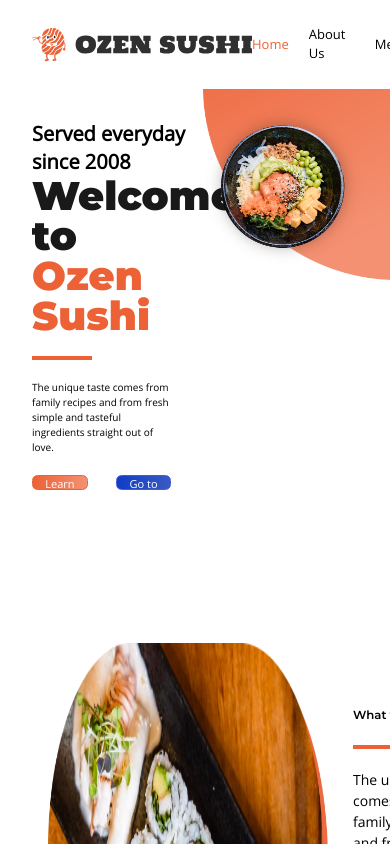
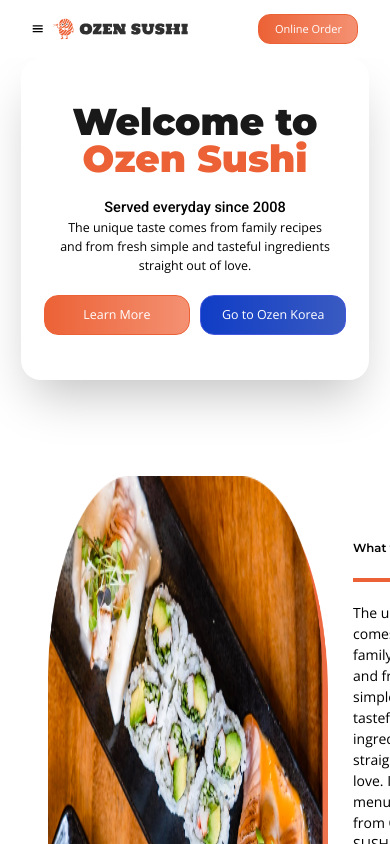
Before and after one commit to Sungmin-Kim-0508/ozen-sushi-korea, a Next.js app: page /ozen-sushi in a window 390 px wide. Shown: the top 844 px of the page. Built offline with nearby package versions, Linux system fonts and the light colour scheme; a web font is replaced by a local one.

Commit message:
completed 1st section in mobile size

```diff
--- a/app/components/button.tsx
+++ b/app/components/button.tsx
@@ -2,8 +2,8 @@ import React from "react";
 
 type BtnProps = {
   children: React.ReactNode;
-  width: string;
-  height: string;
+  width?: string;
+  height?: string;
   className?: string;
 };
 
@@ -18,7 +18,7 @@ export const OrangeBgBtn: React.FC<BtnProps> = ({
   <button
     type="button"
     style={{ width, height }}
-    className={`text-center rounded-[1.42vw] bg-gradient-to-r from-EC6236 to-F49172 border border-EC6236 text-white ${buttonFontSize} hover:text-EC6236 hover:from-white hover:to-white duration-1000 ${
+    className={`text-center rounded-[20px] bg-gradient-to-r from-EC6236 to-F49172 border border-EC6236 text-white ${buttonFontSize} hover:text-EC6236 md:rounded-[14px] hover:from-white hover:to-white duration-1000 ${
       className ? className : ""
     }`}
   >
@@ -52,7 +52,7 @@ export const RedBgBtn: React.FC<BtnProps> = ({
   <button
     type="button"
     style={{ width, height }}
-    className={`text-center rounded-[1.42vw] bg-CF382D border border-CF382D ${buttonFontSize} text-white hover:duration-500 hover:bg-black hover:border-CF382D hover:text-CF382D ${
+    className={`text-center rounded-[20px] bg-CF382D border border-CF382D ${buttonFontSize} text-white hover:duration-500 hover:bg-black hover:border-CF382D hover:text-CF382D ${
       className ? className : ""
     }`}
   >
@@ -69,7 +69,7 @@ export const BlackBgBtc: React.FC<BtnProps> = ({
   <button
     type="button"
     style={{ width, height }}
-    className={`text-center rounded-[1.42vw] bg-black border border-white text-white ${buttonFontSize} hover:duration-500 hover:bg-white hover:border-white hover:text-black ${
+    className={`text-center rounded-[20px] bg-black border border-white text-white ${buttonFontSize} hover:duration-500 hover:bg-white hover:border-white hover:text-black ${
       className ? className : ""
     }`}
   >
@@ -86,7 +86,7 @@ export const BlueBgBtn: React.FC<BtnProps> = ({
   <button
     type="button"
     style={{ width, height }}
-    className={`text-center rounded-[1.42vw] bg-gradient-to-r from-103DC6 to-395AC1 border border-4358DC text-white ${buttonFontSize} hover:bg-white hover:border-4358DC hover:text-4358DC hover:from-white hover:to-white duration-1000 ${
+    className={`text-center rounded-[20px] bg-gradient-to-r from-103DC6 to-395AC1 border border-4358DC text-white ${buttonFontSize} md:rounded-[14px] hover:bg-white hover:border-4358DC hover:text-4358DC hover:from-white hover:to-white duration-1000 ${
       className ? className : ""
     }`}
   >
--- a/app/head.tsx
+++ b/app/head.tsx
@@ -24,6 +24,10 @@ export default function Head() {
         href="https://fonts.googleapis.com/css2?family=Open+Sans&display=swap"
         rel="stylesheet"
       />
+      <link
+        href="https://fonts.googleapis.com/css2?family=Roboto:wght@500&display=swap"
+        rel="stylesheet"
+      />
     </head>
   );
 }
--- a/app/ozen-sushi/Header.tsx
+++ b/app/ozen-sushi/Header.tsx
@@ -1,6 +1,7 @@
 import React from "react";
 import Link from "next/link";
 import { usePathname } from "next/navigation";
+import { GiHamburgerMenu } from "react-icons/gi";
 import { OrangeBgBtn } from "../components/button";
 import { aboutUs, menu, ozen_sushi_home } from "../utils/routes";
 import { OzenSushiHorizontalLogo } from "../../public/svgs/ozen-sushi-horizontal";
@@ -25,9 +26,17 @@ function OzenSushiHeader() {
   return (
     <>
       <header className="sticky top-0 z-20 flex justify-between items-center pl-[8.21vw] pr-[8.1vw] py-[1.78vw] bg-white">
-        <Link href={ozen_sushi_home}>
-          <OzenSushiHorizontalLogo />
-        </Link>
+        <div className="md:flex items-center gap-x-[clamp(10px,2vw,15px)]">
+          <button className="hidden md:block md:w-[clamp(11px,2.93vw,20px)] md:h-[clamp(13px,3.46vw,22px)]">
+            <GiHamburgerMenu className="w-full h-full" />
+          </button>
+          <Link
+            href={ozen_sushi_home}
+            className="w-[clamp(220px,17.8vw,500px)] h-[clamp(60.3px,8.9vh,100px)] md:w-[clamp(129.54px,34.54vw,260px)] md:h-[clamp(20px,5.21vh,70px)]"
+          >
+            <OzenSushiHorizontalLogo />
+          </Link>
+        </div>
         <div>
           <nav className="flex gap-16 items-center relative text-[clamp(13px,1.14vw,25px)] lg:gap-5">
             {menuItems.map(({ label, href }) => (
@@ -36,14 +45,15 @@ function OzenSushiHeader() {
                 href={href}
                 className={`hover:text-EC6236 ${
                   pathname === href ? "text-EC6236" : ""
-                }`}
+                } md:hidden`}
               >
                 {label}
               </Link>
             ))}
             <OrangeBgBtn
-              width="clamp(9.2px,14.28vw,170px)"
-              height="clamp(10px,3.92vw,50px)"
+              width="clamp(100px,14.28vw,170px)"
+              height="clamp(30px,3.92vw,50px)"
+              className="md:rounded-xl"
             >
               Online Order
             </OrangeBgBtn>
--- a/app/ozen-sushi/page.tsx
+++ b/app/ozen-sushi/page.tsx
@@ -31,47 +31,44 @@ function OzenSushiHome() {
   return (
     <>
       <section className="relative w-full min-h-full">
-        <div className="flex mb-16">
-          <div className="flex-1 flex flex-col justify-center px-[8.21vw] py-[14.62vw] mlg:pt-[8vw]">
-            <span className="font-semibold text-xl text-[clamp(11px,1.28vw,40px)]">
+        <div className="flex mb-16 md:block md:px-[max(20px,5.33vw)]">
+          <div className="flex-1 flex flex-col justify-center px-[max(42px,8.21vw)] py-[14.62vw] md:px-[max(22px,5.86vw)] md:py-[max(43px,11.46vw)] md:shadow-2xl md:text-center md:opacity-100 md:rounded-[20px]">
+            <span className="font-semibold text-xl text-[clamp(11px,1.28vw,40px)] md:hidden">
               Served everyday since 2008
             </span>
-            <span className="monserratBold900 text-191919 font-extrabold text-[clamp(40px,4.42vw,77px)] leading-none">
+            <span className="monserratBold900 text-191919 font-extrabold text-[clamp(40px,4.42vw,77px)] leading-none md:text-[max(32px,9.6vw)]">
               Welcome to
             </span>
-            <span className="monserratBold900 text-EC6236 mb-5 font-extrabold text-[clamp(40px,4.42vw,77px)] leading-none">
+            <span className="monserratBold900 text-EC6236 mb-5 font-extrabold text-[clamp(40px,4.42vw,77px)] leading-none md:text-[max(32px,9.6vw)]">
               Ozen Sushi
             </span>
-            <div className="border-2 border-EC6236 max-w-[3.75rem] mb-5" />
-            <div className="flex flex-col mb-5 w-[35.71vw] text-[clamp(10px,1.15vw,20px)]">
+            <span className="hidden robotoMedium md:block md:text-[max(12px,3.73vw)]">
+              Served everyday since 2008
+            </span>
+            <div className="border-2 border-EC6236 max-w-[3.75rem] mb-5 md:hidden" />
+            <div className="mb-5 w-[35.71vw] text-[clamp(10px,1.15vw,20px)] md:w-full md:block md:px-[min(16px,5.86vw)] md:text-[clamp(10px,3.2vw,20px)]">
               The unique taste comes from family recipes and from fresh simple
               and tasteful ingredients straight out of love.
             </div>
-            <div className="flex gap-x-7">
-              <OrangeBgBtn
-                width="clamp(9.2px,14.28vw,200px)"
-                height="clamp(9.2px,3.92vw,60px)"
-              >
+            <div className="flex gap-x-7 md:justify-center md:gap-x-[10px]">
+              <OrangeBgBtn className="w-[clamp(140px,14.28vw,200px)] h-[clamp(40px,3.92vw,55px)] md:w-[max(140px,37.55vw)] md:h-[max(40px,7vw)] md:text-[clamp(10px,3.2vw,20px)]">
                 Learn More
               </OrangeBgBtn>
-              <BlueBgBtn
-                width="clamp(9.2px,14.28vw,240px)"
-                height="clamp(9.2px,3.92vw,60px)"
-              >
+              <BlueBgBtn className="w-[clamp(140px,14.28vw,240px)] h-[clamp(40px,3.92vw,55px)] md:w-[max(140px,37.55vw)] md:h-[max(40px,7vw)] md:text-[clamp(10px,3.2vw,20px)]">
                 Go to Ozen Korea
               </BlueBgBtn>
             </div>
           </div>
-          <div className="flex-1">
+          <div className="flex-1 md:flex-initial">
             <Image
               alt="salmonRiceBowl"
               src={salmonRiceBowl}
-              className={`absolute right-[6vw] top-[3.5vw] z-10 w-[43vw] h-[43vw]`}
+              className={`absolute right-[6vw] top-[3.5vw] z-10 w-[43vw] h-[43vw] md:hidden`}
             />
             <Image
               alt="img144"
               src={image144}
-              className="absolute right-0 bg-transparent w-[47.86vw] h-[49.1vw]"
+              className="absolute right-0 bg-transparent w-[47.86vw] h-[49.1vw] md:-z-10 md:hidden"
             />
           </div>
         </div>
--- a/public/svgs/ozen-sushi-horizontal.tsx
+++ b/public/svgs/ozen-sushi-horizontal.tsx
@@ -3,10 +3,9 @@ export const OzenSushiHorizontalLogo = () => {
     <svg
       xmlns="http://www.w3.org/2000/svg"
       viewBox="0 0 302.564 45.702"
-      // className="w-[clamp(220px,20.7vw,300px)] v-[clamp(60.3px,9vh,80px)]"
       style={{
-        width: "clamp(220px,17.8vw,500px)",
-        height: "clamp(60.3px,8.9vh,100px)",
+        width: "100%",
+        height: "100%",
       }}
     >
       <g
--- a/styles/globals.css
+++ b/styles/globals.css
@@ -29,3 +29,7 @@ img {
 .monserratBold900 {
   font-family: 'Montserrat', sans-serif;
 }
+
+.robotoMedium {
+  font-family: 'Roboto', sans-serif;
+}
```
